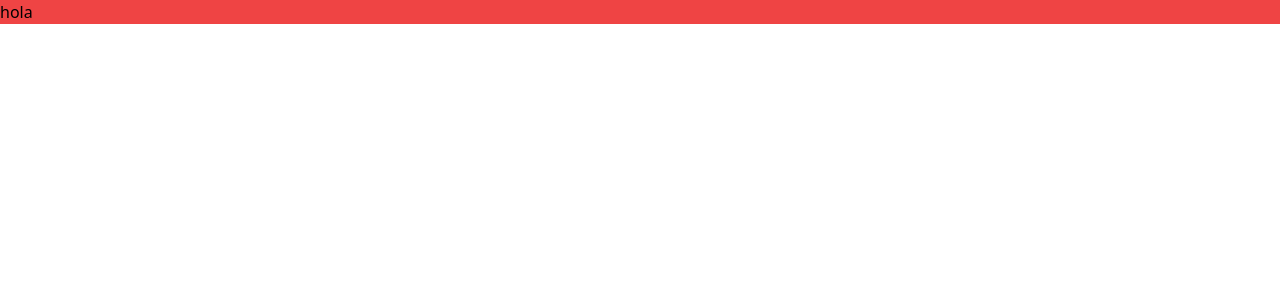
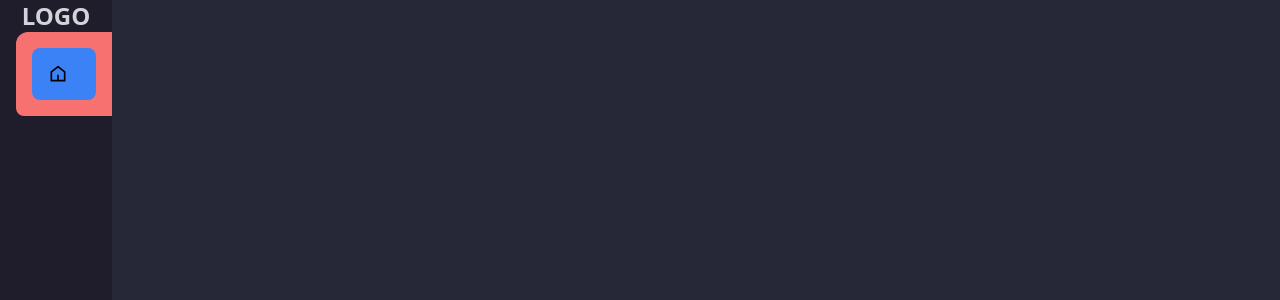
Before and after one commit to Gaston-Aller-00/Dashboard-store, a React (Vite) app: page / in a window 1280 px wide. Shown: the top 300 px of the page. Built offline with nearby package versions, Linux system fonts and the light colour scheme.

Commit message:
add side

```diff
--- a/src/App.jsx
+++ b/src/App.jsx
@@ -1,10 +1,10 @@
-
+import SideBar from "./components/shared/SideBar"
 function App() {
 
   return (
     <>
-      <div className="bg-red-500">
-        hola
+      <div className="bg-[#262837] w-full min-h-screen">
+        <SideBar/>
       </div>
 
     </>
```
